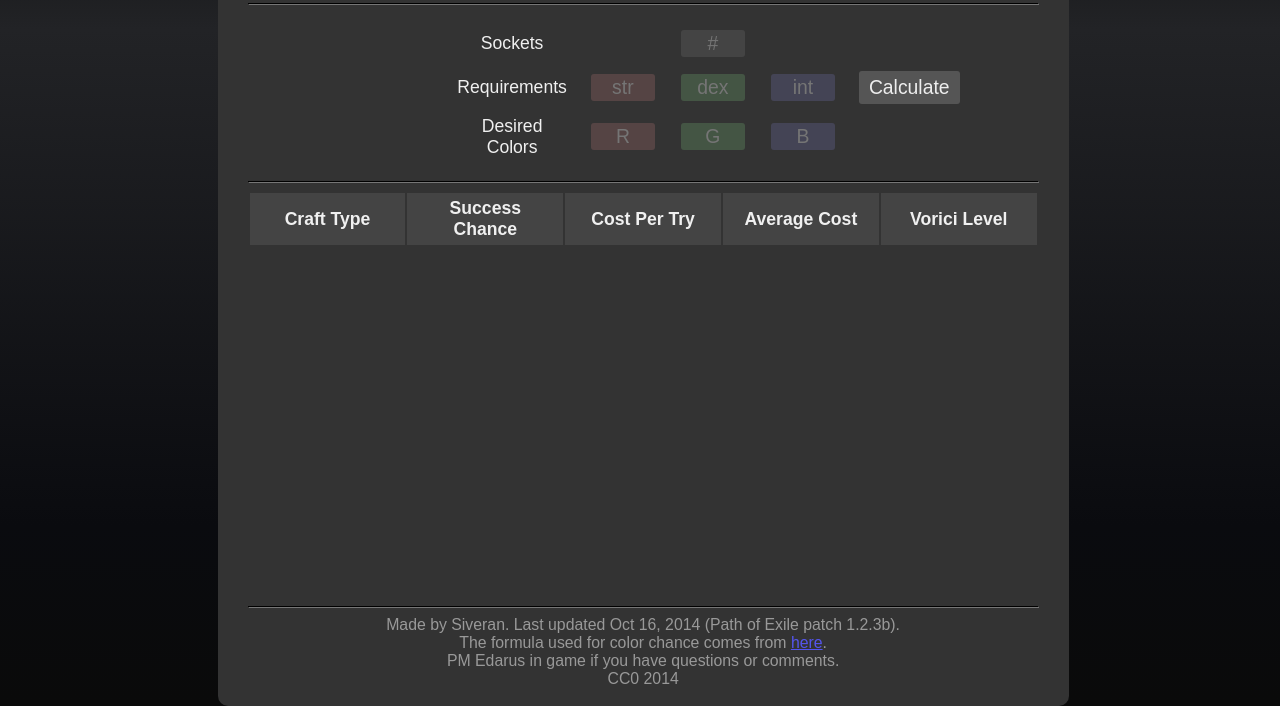
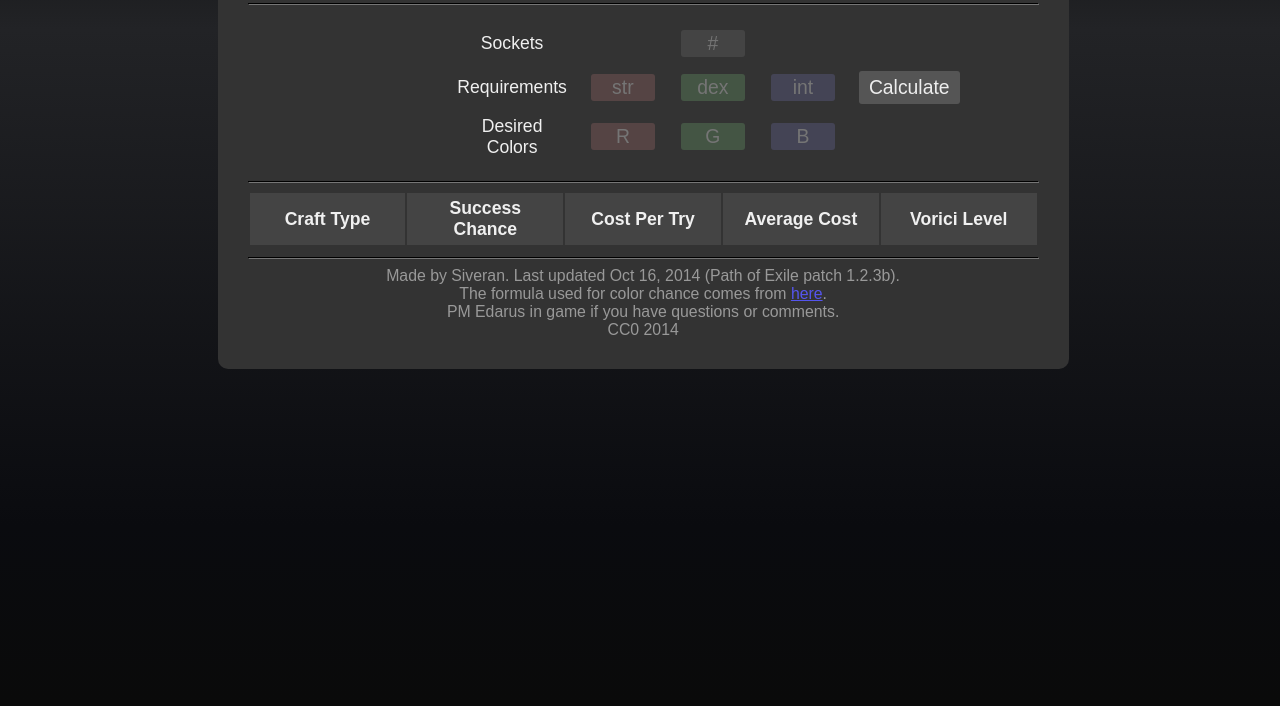
Before and after one commit to Siveran/siveran.github.io, a plain HTML site: page calc.html in a window 1280 px wide. Shown: the part 112-818 px from the top of the page. Drawn offline with Linux system fonts and the light colour scheme.

Commit message:
Changed style sheet to support all page heights.

```diff
--- a/poestyle.css
+++ b/poestyle.css
@@ -31,7 +31,6 @@ hr {
 
 div.core {
 	width: 61.8%;
-	height: 95%;
 	background: #333333;
 	margin-left: 17%;
 	margin-top: 1%;
@@ -153,10 +152,10 @@ a:visited {
 
 
 div.etc {
-	width: 61.8%;
+	width: 100%;
 	color: #999999;
 	font-size: 90%;
 	text-align: center;
-	position: absolute;
+	position: relative;
 	bottom: 0;
 }
```
Also changed, not shown: poestyle.min.css.
